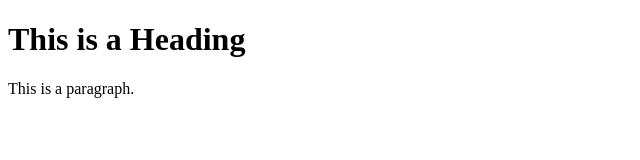
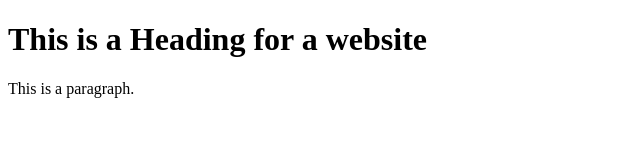
Before and after one commit to noodlewoo/noodlewoo.github.io, a plain HTML site: page index.html in a window 1280 px wide. Shown: the whole page, without its empty margins (0-640 px from the left). Drawn offline with Linux system fonts and the light colour scheme.

Commit message:
Update index.html

```diff
--- a/index.html
+++ b/index.html
@@ -5,7 +5,7 @@
 </head>
 <body>
 
-<h1>This is a Heading</h1>
+<h1>This is a Heading for a website</h1>
 <p>This is a paragraph.</p>
 
 </body>
```
